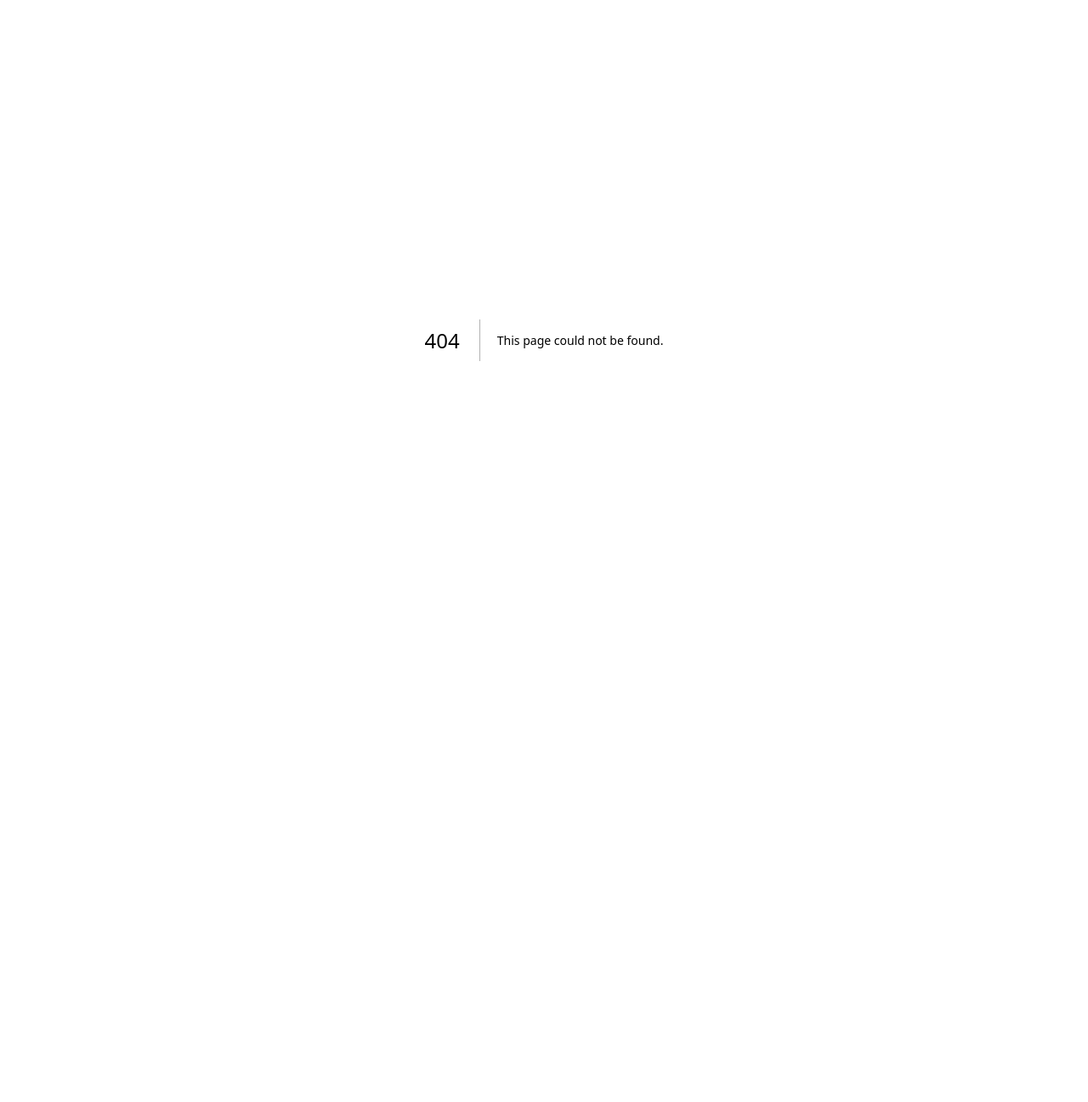
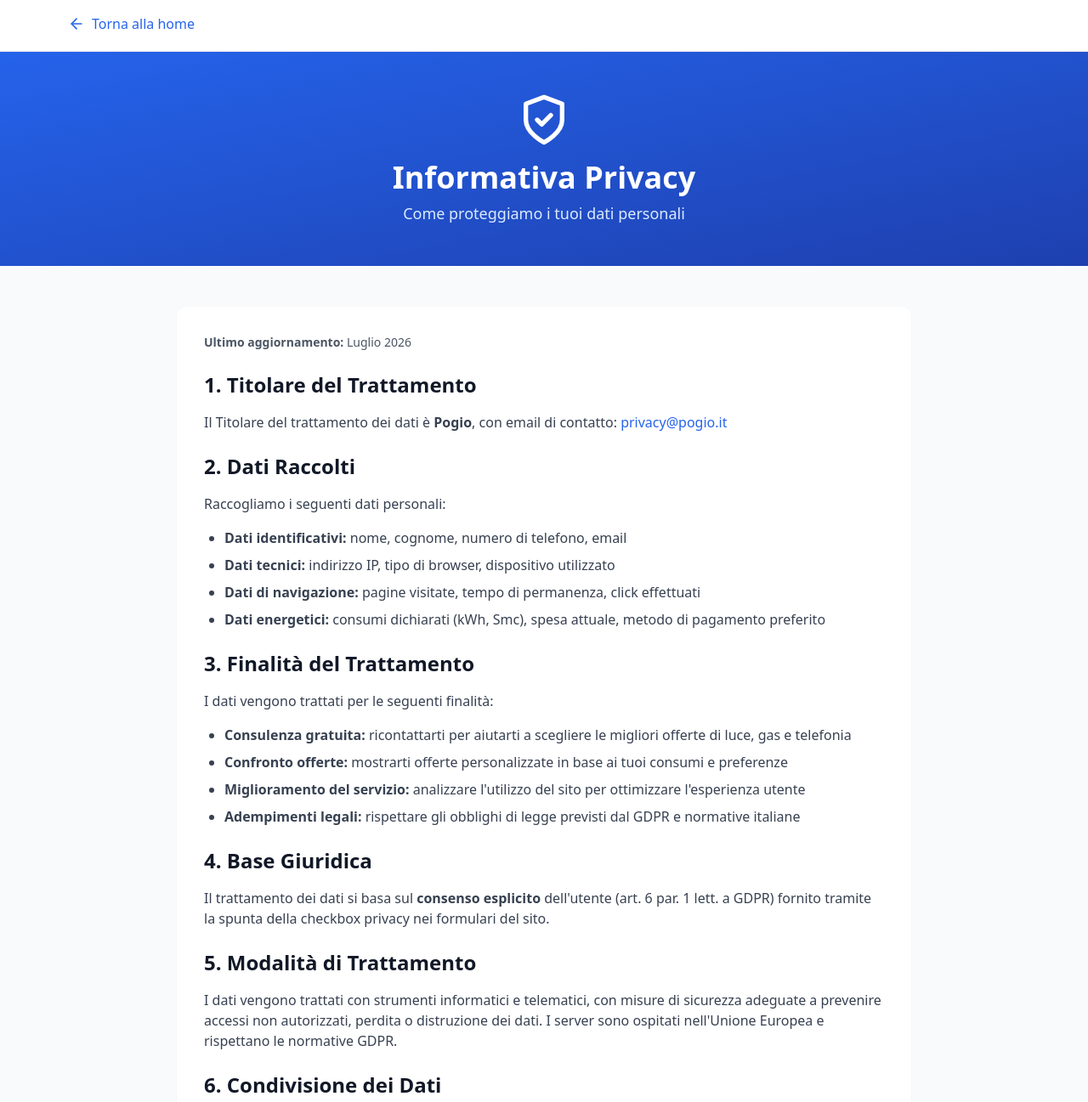
Before and after one commit to brunopoggi9-oss/comparatore-utility, a Next.js app: page /privacy in a window 1280 px wide. Before the commit this address had no page. Shown: the top 1297 px of the page at 85% size. Before the commit the page ends 800 px from the top, so only its background shows below. Built offline with nearby package versions, Linux system fonts and the light colour scheme.

Commit message:
Create page.tsx

```diff
--- /dev/null
+++ b/src/app/privacy/page.tsx
@@ -0,0 +1,165 @@
+import Link from 'next/link';
+import { ArrowLeft, ShieldCheck } from 'lucide-react';
+
+export default function PrivacyPage() {
+  return (
+    <div className="min-h-screen bg-gray-50">
+      {/* Header */}
+      <header className="bg-white border-b border-gray-200">
+        <div className="max-w-6xl mx-auto px-4 py-4">
+          <Link href="/" className="inline-flex items-center text-blue-600 hover:text-blue-800">
+            <ArrowLeft className="h-5 w-5 mr-2" />
+            Torna alla home
+          </Link>
+        </div>
+      </header>
+
+      {/* Hero */}
+      <section className="bg-gradient-to-br from-blue-600 to-blue-800 text-white py-12">
+        <div className="max-w-4xl mx-auto px-4 text-center">
+          <ShieldCheck className="h-16 w-16 mx-auto mb-4" />
+          <h1 className="text-4xl font-bold mb-2">Informativa Privacy</h1>
+          <p className="text-lg text-blue-100">
+            Come proteggiamo i tuoi dati personali
+          </p>
+        </div>
+      </section>
+
+      {/* Content */}
+      <section className="py-12">
+        <div className="max-w-4xl mx-auto px-4">
+          <div className="bg-white rounded-xl shadow-sm p-8 prose prose-blue max-w-none">
+            <p className="text-sm text-gray-600 mb-6">
+              <strong>Ultimo aggiornamento:</strong> Luglio 2026
+            </p>
+
+            <h2 className="text-2xl font-bold text-gray-900 mb-4">1. Titolare del Trattamento</h2>
+            <p className="text-gray-700 mb-6">
+              Il Titolare del trattamento dei dati è <strong>Pogio</strong>, con email di contatto:{' '}
+              <a href="mailto:privacy@pogio.it" className="text-blue-600 hover:underline">
+                privacy@pogio.it
+              </a>
+            </p>
+
+            <h2 className="text-2xl font-bold text-gray-900 mb-4">2. Dati Raccolti</h2>
+            <p className="text-gray-700 mb-4">
+              Raccogliamo i seguenti dati personali:
+            </p>
+            <ul className="list-disc pl-6 text-gray-700 mb-6 space-y-2">
+              <li><strong>Dati identificativi:</strong> nome, cognome, numero di telefono, email</li>
+              <li><strong>Dati tecnici:</strong> indirizzo IP, tipo di browser, dispositivo utilizzato</li>
+              <li><strong>Dati di navigazione:</strong> pagine visitate, tempo di permanenza, click effettuati</li>
+              <li><strong>Dati energetici:</strong> consumi dichiarati (kWh, Smc), spesa attuale, metodo di pagamento preferito</li>
+            </ul>
+
+            <h2 className="text-2xl font-bold text-gray-900 mb-4">3. Finalità del Trattamento</h2>
+            <p className="text-gray-700 mb-4">
+              I dati vengono trattati per le seguenti finalità:
+            </p>
+            <ul className="list-disc pl-6 text-gray-700 mb-6 space-y-2">
+              <li><strong>Consulenza gratuita:</strong> ricontattarti per aiutarti a scegliere le migliori offerte di luce, gas e telefonia</li>
+              <li><strong>Confronto offerte:</strong> mostrarti offerte personalizzate in base ai tuoi consumi e preferenze</li>
+              <li><strong>Miglioramento del servizio:</strong> analizzare l'utilizzo del sito per ottimizzare l'esperienza utente</li>
+              <li><strong>Adempimenti legali:</strong> rispettare gli obblighi di legge previsti dal GDPR e normative italiane</li>
+            </ul>
+
+            <h2 className="text-2xl font-bold text-gray-900 mb-4">4. Base Giuridica</h2>
+            <p className="text-gray-700 mb-6">
+              Il trattamento dei dati si basa sul <strong>consenso esplicito</strong> dell'utente (art. 6 par. 1 lett. a GDPR)
+              fornito tramite la spunta della checkbox privacy nei formulari del sito.
+            </p>
+
+            <h2 className="text-2xl font-bold text-gray-900 mb-4">5. Modalità di Trattamento</h2>
+            <p className="text-gray-700 mb-6">
+              I dati vengono trattati con strumenti informatici e telematici, con misure di sicurezza
+              adeguate a prevenire accessi non autorizzati, perdita o distruzione dei dati.
+              I server sono ospitati nell'Unione Europea e rispettano le normative GDPR.
+            </p>
+
+            <h2 className="text-2xl font-bold text-gray-900 mb-4">6. Condivisione dei Dati</h2>
+            <p className="text-gray-700 mb-4">
+              I tuoi dati <strong>non vengono ceduti a terzi</strong> senza il tuo esplicito consenso.
+              Possono essere condivisi con:
+            </p>
+            <ul className="list-disc pl-6 text-gray-700 mb-6 space-y-2">
+              <li><strong>Fornitori di servizi tecnici:</strong> hosting, analytics, form di contatto (es. Vercel, Formspree, Google Analytics)</li>
+              <li><strong>Operatori energetici:</strong> solo se decidi di attivare un'offerta specifica e ci autorizzi a farlo</li>
+              <li><strong>Autorità competenti:</strong> solo se richiesto per legge</li>
+            </ul>
+
+            <h2 className="text-2xl font-bold text-gray-900 mb-4">7. Cookie</h2>
+            <p className="text-gray-700 mb-4">
+              Il sito utilizza cookie tecnici (necessari per il funzionamento) e cookie analitici (Google Analytics)
+              per raccogliere statistiche anonime sull'utilizzo del sito.
+            </p>
+            <p className="text-gray-700 mb-6">
+              Puoi disabilitare i cookie analitici modificando le impostazioni del tuo browser.
+              Per maggiori informazioni, consulta la{' '}
+              <a href="https://policies.google.com/privacy" target="_blank" rel="noopener noreferrer" className="text-blue-600 hover:underline">
+                Privacy Policy di Google
+              </a>.
+            </p>
+
+            <h2 className="text-2xl font-bold text-gray-900 mb-4">8. Periodo di Conservazione</h2>
+            <p className="text-gray-700 mb-6">
+              I dati personali vengono conservati per un massimo di <strong>24 mesi</strong> dalla raccolta,
+              salvo diversi obblighi di legge. Successivamente, vengono cancellati o anonimizzati in modo irreversibile.
+            </p>
+
+            <h2 className="text-2xl font-bold text-gray-900 mb-4">9. Diritti dell'Utente</h2>
+            <p className="text-gray-700 mb-4">
+              Ai sensi degli artt. 15-22 GDPR, hai il diritto di:
+            </p>
+            <ul className="list-disc pl-6 text-gray-700 mb-6 space-y-2">
+              <li>Accedere ai tuoi dati personali</li>
+              <li>Chiederne la rettifica o la cancellazione</li>
+              <li>Opporsi al trattamento</li>
+              <li>Chiederne la limitazione</li>
+              <li>Portabilità dei dati (riceverli in formato strutturato)</li>
+              <li>Revocare il consenso in qualsiasi momento</li>
+            </ul>
+            <p className="text-gray-700 mb-6">
+              Per esercitare i tuoi diritti, scrivi a:{' '}
+              <a href="mailto:privacy@pogio.it" className="text-blue-600 hover:underline">
+                privacy@pogio.it
+              </a>
+            </p>
+
+            <h2 className="text-2xl font-bold text-gray-900 mb-4">10. Reclamo al Garante</h2>
+            <p className="text-gray-700 mb-6">
+              Se ritieni che il trattamento dei tuoi dati violi la normativa, hai il diritto di proporre
+              reclamo al Garante per la Protezione dei Dati Personali:{' '}
+              <a href="https://www.garanteprivacy.it" target="_blank" rel="noopener noreferrer" className="text-blue-600 hover:underline">
+                www.garanteprivacy.it
+              </a>
+            </p>
+
+            <h2 className="text-2xl font-bold text-gray-900 mb-4">11. Modifiche alla Privacy Policy</h2>
+            <p className="text-gray-700 mb-6">
+              Ci riserviamo il diritto di modificare la presente informativa.
+              Le modifiche saranno pubblicate su questa pagina con indicazione della data di aggiornamento.
+            </p>
+
+            <div className="mt-8 p-6 bg-blue-50 border-l-4 border-blue-500 rounded-r-lg">
+              <p className="text-sm text-blue-800">
+                <strong>Contatti:</strong> Per qualsiasi domanda sulla privacy, scrivi a{' '}
+                <a href="mailto:privacy@pogio.it" className="font-semibold hover:underline">
+                  privacy@pogio.it
+                </a>
+              </p>
+            </div>
+          </div>
+        </div>
+      </section>
+
+      {/* Footer */}
+      <footer className="bg-gray-900 text-white py-8 mt-12">
+        <div className="max-w-6xl mx-auto px-4 text-center">
+          <p className="text-gray-400 text-sm">
+            © 2026 Pogio. Tutti i diritti riservati.
+          </p>
+        </div>
+      </footer>
+    </div>
+  );
+}
```
